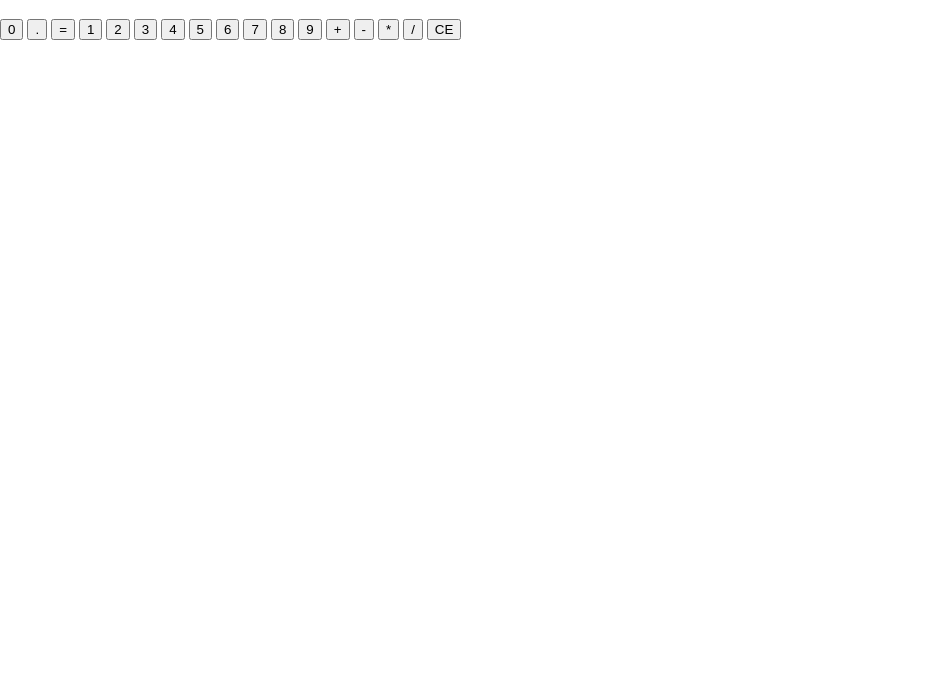
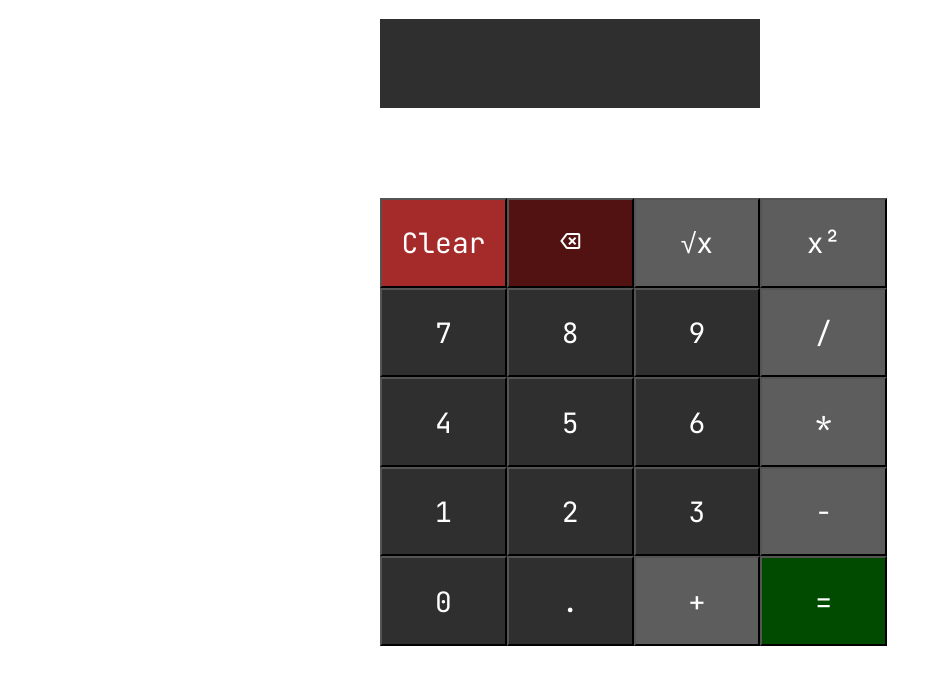
Before and after one commit to Taci12/odin-calculator, a plain HTML site: page index.html in a window 1280 px wide. Shown: the part 61-746 px from the top of the page, without its empty margins (0-950 px from the left). Drawn offline with nearby package versions, Linux system fonts and the light colour scheme.

Commit message:
Finished button styling. Solved previous bugs, but a new one with the screen just appeared.

```diff
--- a/index.html
+++ b/index.html
@@ -2,6 +2,8 @@
 <html lang="en">
 
 <head>
+    <link rel="stylesheet"
+        href="https://fonts.googleapis.com/css2?family=Material+Symbols+Outlined:opsz,wght,FILL,GRAD@20..48,100..700,0..1,-50..200" />
     <link rel="stylesheet" href="./style.css">
     <meta charset="UTF-8">
     <meta http-equiv="X-UA-Compatible" content="IE=edge">
@@ -13,25 +15,32 @@
     <header>
         <h1>Welcome to the Calculating Calculator!</h1>
     </header>
-    <div class="contaier">
+    <div class="container">
         <div class="screen"></div>
-        <button class="0">0</button>
-        <button class="dot">.</button>
-        <button class="equals">=</button>
-        <button class="1">1</button>
-        <button class="2">2</button>
-        <button class="3">3</button>
-        <button class="4">4</button>
-        <button class="5">5</button>
-        <button class="6">6</button>
-        <button class="7">7</button>
-        <button class="8">8</button>
-        <button class="9">9</button>
-        <button class="add">+</button>
-        <button class="subtract">-</button>
-        <button class="multiply">*</button>
-        <button class="divide">/</button>
-        <button class="ce">CE</button>
+        <button class="zero-button button-styling number">0</button>
+        <button class=" dot-button button-styling number">.</button>
+        <button class="equals-button button-styling">=</button>
+        <button class="one-button button-styling number">1</button>
+        <button class="two-button button-styling number">2</button>
+        <button class="three-button button-styling number">3</button>
+        <button class="four-button button-styling number">4</button>
+        <button class="five-button button-styling number">5</button>
+        <button class="six-button button-styling number">6</button>
+        <button class="seven-button button-styling number">7</button>
+        <button class="eight-button button-styling number">8</button>
+        <button class="nine-button button-styling number">9</button>
+        <button class="add-button button-styling sign">+</button>
+        <button class="subtract-button button-styling sign">-</button>
+        <button class="multiply-button button-styling sign">*</button>
+        <button class="divide-button button-styling sign">/</button>
+        <button class="clear-button button-styling">Clear</button>
+        <button class="backspace-button button-styling">
+            <span class="material-symbols-outlined">
+                backspace
+            </span>
+        </button>
+        <button class="square-power-button button-styling sign">x²</button>
+        <button class="square-root-button button-styling sign">√x</button>
     </div>
 </body>
 <script src="./script.js"></script>
--- a/style.css
+++ b/style.css
@@ -1,12 +1,110 @@
+@import url('https://fonts.googleapis.com/css2?family=Inter:wght@200&family=JetBrains+Mono&display=swap');
+
 body {
     margin: 0;
     width: 99vw;
     height: 98vh;
 }
 .container {
-    /*display: grid;
-    grid-template: repeat(4, 1fr) / repeat(5, 1fr); */
-    width: 600px;
-    height: 900px;
-    background-color: violet;
+    display: grid;
+    grid-template: repeat(7, 1fr) / repeat(4, 1fr);
+    width: 40%;
+    height: 80%;
+    margin: auto;
 }
+
+.screen {
+    grid-area: 1/1/2/4;
+    background-color: rgb(47, 47, 47);
+}
+.zero-button {
+    grid-column: 1/1;
+    grid-row: 7/7;
+}
+.dot-button {
+    grid-column: 2/2;
+    grid-row: 7/7;
+}
+.add-button {
+    grid-column: 3/3;
+    grid-row: 7/7;
+}
+.equals-button {
+    grid-column: 4/4;
+    grid-row: 7/7;
+    background-color: rgb(0, 75, 0);
+}
+.one-button {
+    grid-column: 1/1;
+    grid-row: 6/6;
+}
+.two-button {
+    grid-column: 2/2;
+    grid-row: 6/6;
+}
+.three-button {
+    grid-column: 3/3;
+    grid-row: 6/6;
+}
+.subtract-button {
+    grid-area: 6/4/6/4;
+}
+.four-button {
+    grid-area: 5/1/5/1;
+}
+.five-button {
+    grid-area: 5/2/5/2;
+}
+.six-button {
+    grid-area: 5/3/5/3;
+}
+.multiply-button {
+    grid-area: 5/4/5/4;
+}
+.seven-button {
+    grid-area: 4/1/4/1;
+}
+.eight-button {
+    grid-area: 4/2/4/2;
+}
+.nine-button {
+    grid-area: 4/3/4/3;
+}
+.divide-button {
+    grid-area: 4/4/4/4;
+}
+.clear-button {
+    grid-area: 3/1/3/1;
+    background-color: brown;
+}
+.backspace-button {
+    grid-area: 3/2/3/2;
+    background-color: rgb(82, 18, 18);
+}
+.square-power-button {
+    grid-area: 3/4/3/4;
+}
+.square-root-button {
+    grid-area: 3/3/3/3;
+}
+.material-symbols-outlined-backspace {
+    font-variation-settings:
+        'FILL' 0,
+        'wght' 400,
+        'GRAD' 0,
+        'opsz' 48
+}
+
+.button-styling {
+    color: white;
+    font-family: 'JetBrains Mono', sans-serif;
+    font-size: 175%;
+}
+
+.number {
+    background-color: rgb(47, 47, 47);
+}
+
+.sign {
+    background-color: rgb(93, 93, 93);
+}
```
